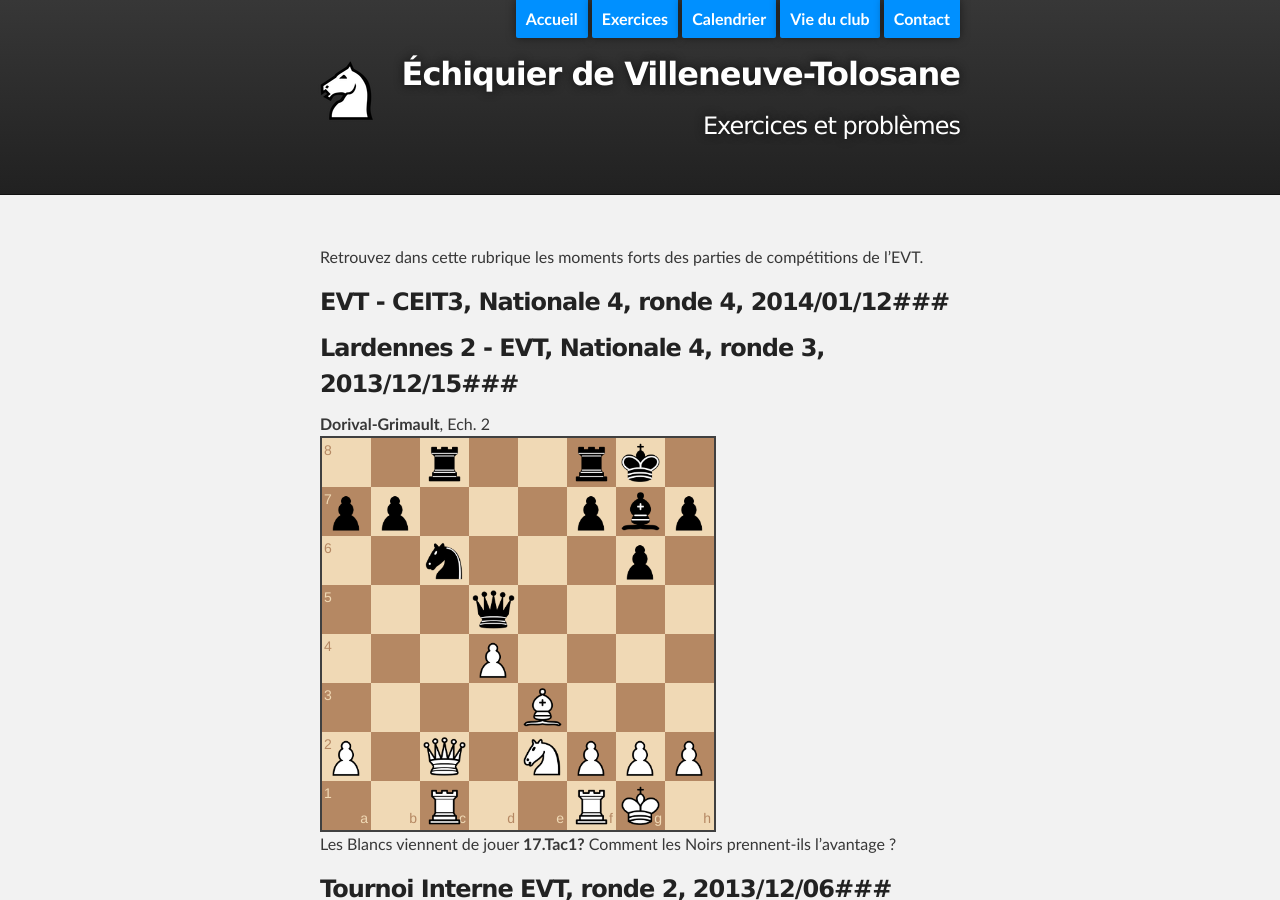
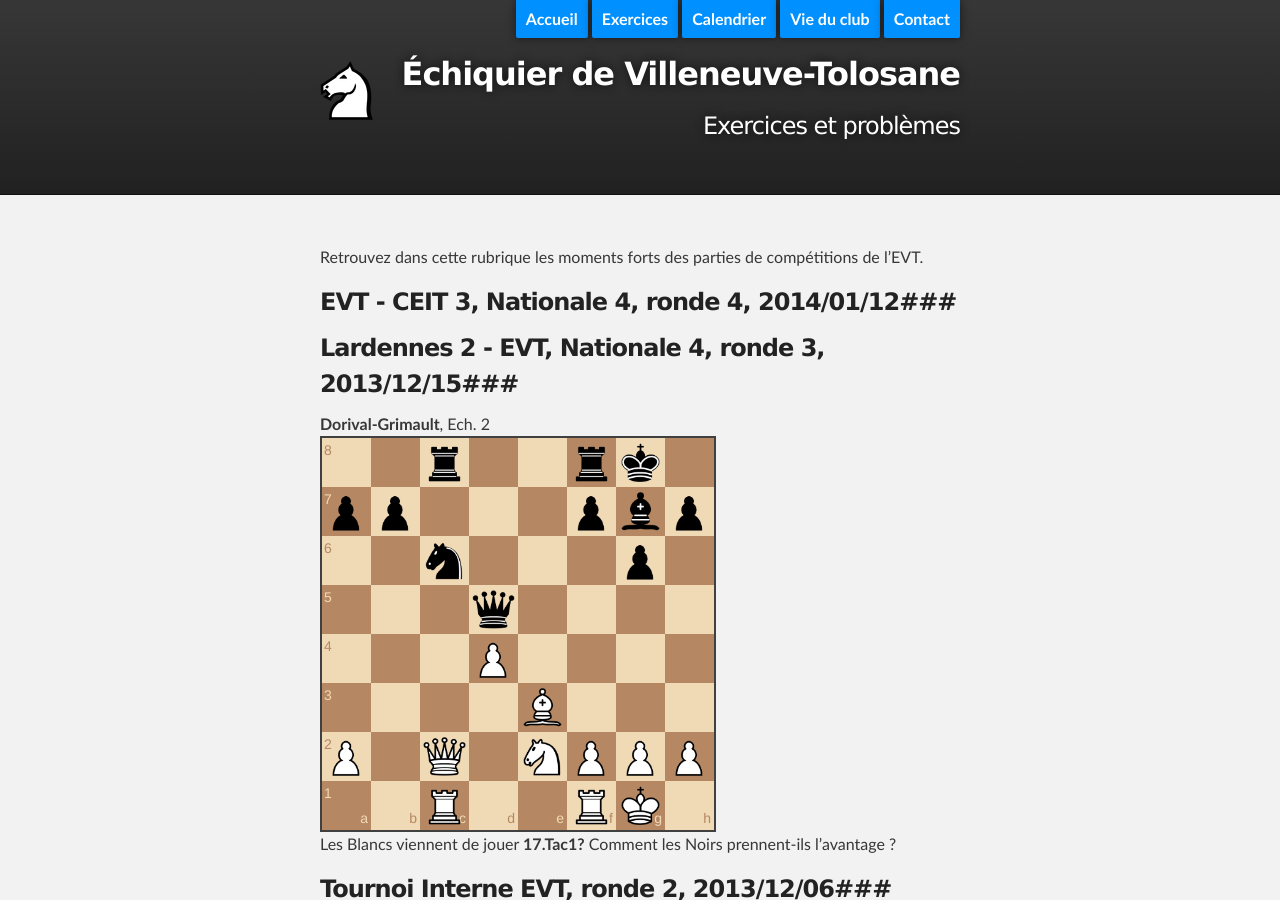
Before and after one commit to echiquier-villeneuve-tolosane/echiquier-villeneuve-tolosane.github.io, a Jekyll site: the page built from exercices.md, in a window 1280 px wide and 900 px high. Built offline with Jekyll 4.4.1, drawn with Linux system fonts in a browser that asks for light colours; nearby versions of some CDN libraries.

Commit message:
Updated exercices.md

```diff
--- a/exercices.md
+++ b/exercices.md
@@ -7,7 +7,7 @@ title: Exercices et problèmes
 
 Retrouvez dans cette rubrique les moments forts des parties de compétitions de l'EVT.
 
-###EVT - CEIT3, Nationale 4, ronde 4, 2014/01/12###
+###EVT - CEIT 3, Nationale 4, ronde 4, 2014/01/12###
 
 ###Lardennes 2 - EVT, Nationale 4, ronde 3, 2013/12/15###
 **Dorival-Grimault**, Ech. 2
```
